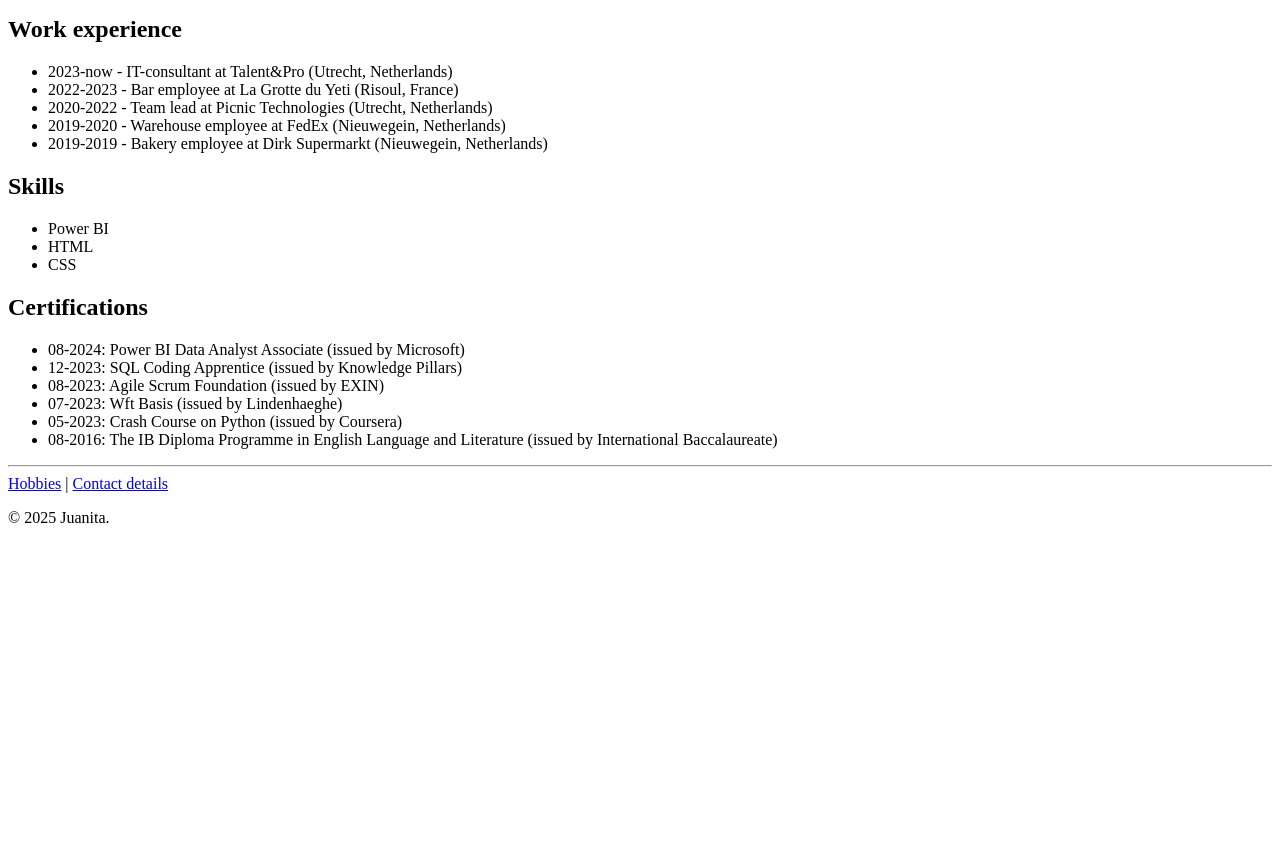
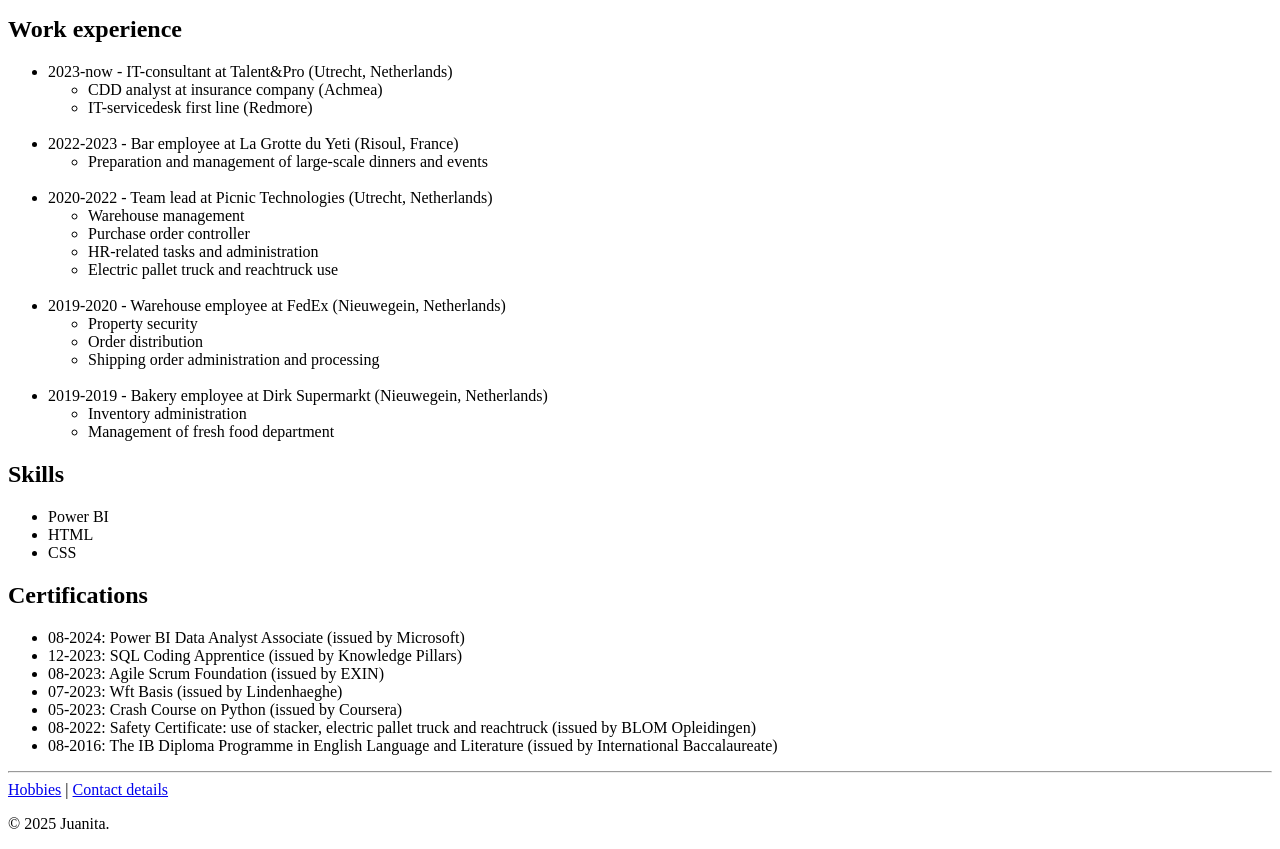
Before and after one commit to juanitailona/online-resume, a plain HTML site: page index.html in a window 1280 px wide. Shown: the part 623-1472 px from the top of the page. Before the commit the page ends 1166 px from the top, so only its background shows below. Drawn offline with Linux system fonts and the light colour scheme.

Commit message:
Add files via upload

```diff
--- a/index.html
+++ b/index.html
@@ -36,10 +36,40 @@
      <h2>Work experience</h2>
      <ul>
         <li>2023-now - IT-consultant at Talent&Pro (Utrecht, Netherlands)</li>
+            <ul>
+               <li>CDD analyst at insurance company (Achmea)</li>
+               <li>IT-servicedesk first line (Redmore)</li>
+            </ul>
+         <br/>
+
         <li>2022-2023 - Bar employee at La Grotte du Yeti (Risoul, France)</li>
+            <ul>
+               <li>Preparation and management of large-scale dinners and events</li>
+            </ul>
+         <br/>
+
         <li>2020-2022 - Team lead at Picnic Technologies (Utrecht, Netherlands)</li>
+            <ul>
+               <li>Warehouse management</li>
+               <li>Purchase order controller</li>
+               <li>HR-related tasks and administration</li>
+               <li>Electric pallet truck and reachtruck use</li>
+            </ul>
+         <br/>
+
         <li>2019-2020 - Warehouse employee at FedEx (Nieuwegein, Netherlands)</li>
+            <ul>
+               <li>Property security</li>
+               <li>Order distribution</li>
+               <li>Shipping order administration and processing</li>
+            </ul>
+         <br/>
+
         <li>2019-2019 - Bakery employee at Dirk Supermarkt (Nieuwegein, Netherlands)</li>
+            <ul>
+               <li>Inventory administration</li>
+               <li>Management of fresh food department</li>
+            </ul>
      </ul>
 
      <h2>Skills</h2>
@@ -56,6 +86,7 @@
         <li>08-2023: Agile Scrum Foundation (issued by EXIN)</li>
         <li>07-2023: Wft Basis (issued by Lindenhaeghe)</li>
         <li>05-2023: Crash Course on Python (issued by Coursera)</li>
+        <li>08-2022: Safety Certificate: use of stacker, electric pallet truck and reachtruck (issued by BLOM Opleidingen)</li>
         <li>08-2016: The IB Diploma Programme in English Language and Literature (issued by International Baccalaureate)</li>
      </ul>
      <hr/>
```
